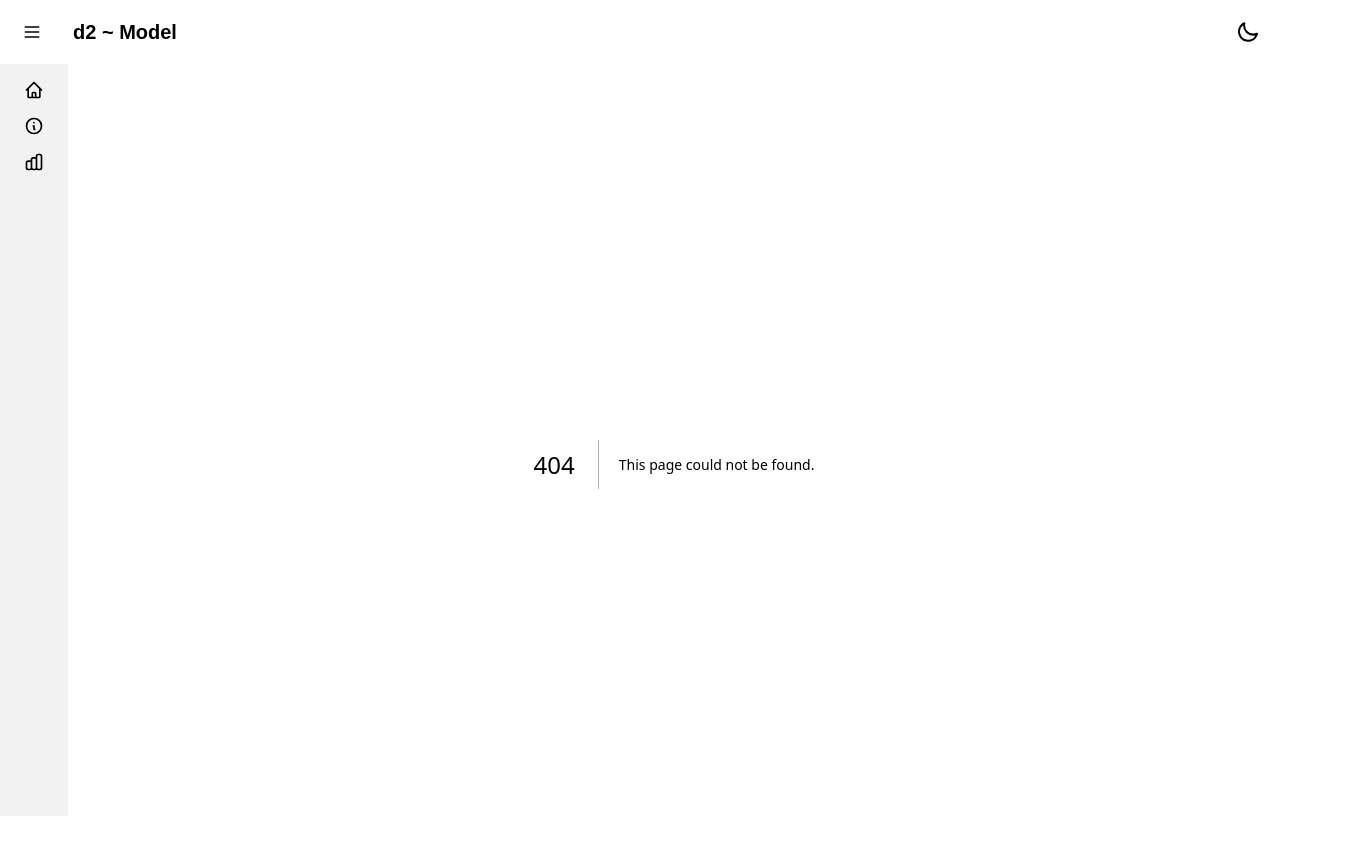
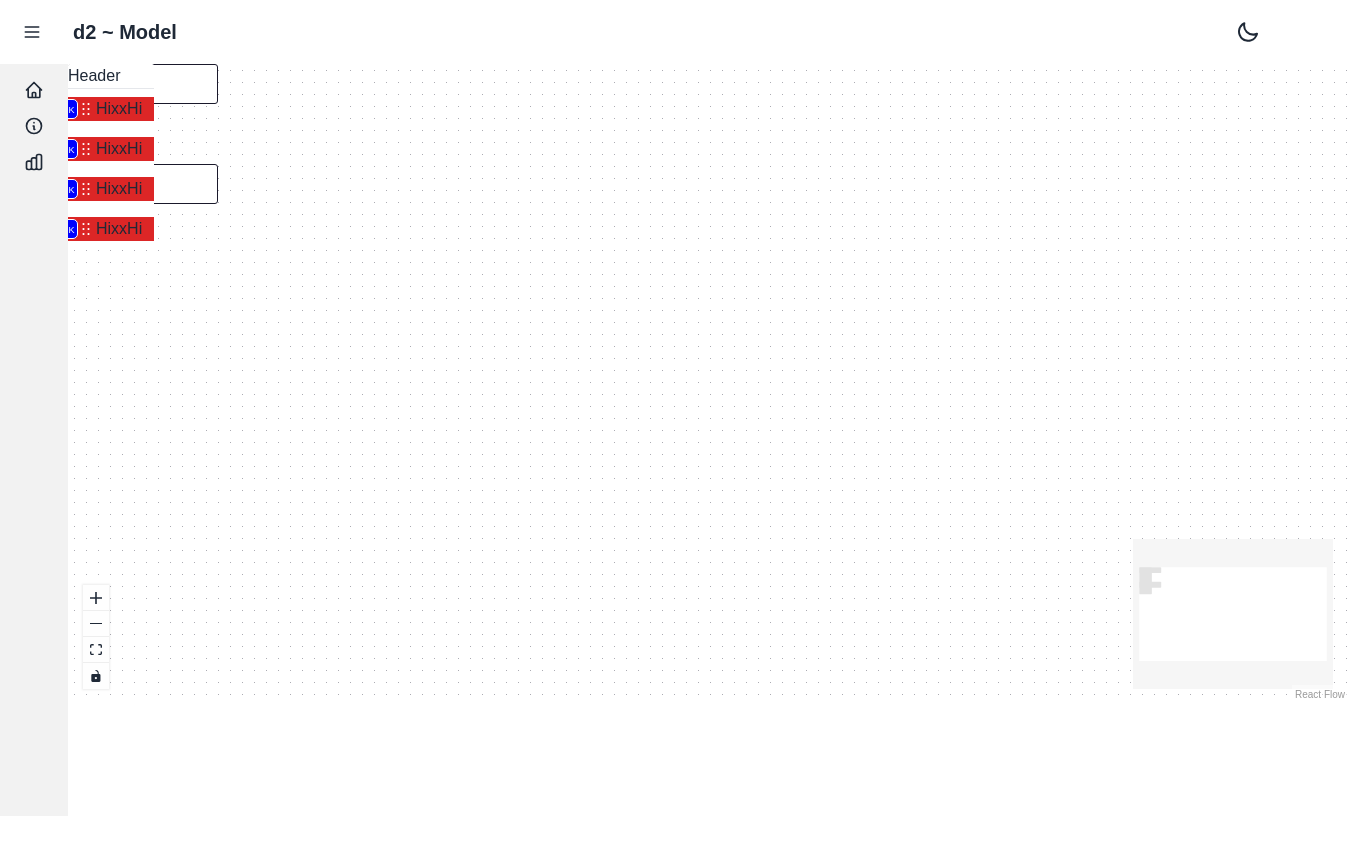
Before and after one commit to chanwit-y/d2-model-demo, a Next.js app: page /er-model in a window 1280 px wide. Before the commit this address had no page. Shown: the top 854 px of the page, 1348 px wide, since content can reach past the window. After the commit the page ends 816 px from the top, so only its background shows below. Built offline with nearby package versions, Linux system fonts and the light colour scheme.

Commit message:
Add drag-and-drop functionality with ColumnItem and EntityNode components; integrate @xyflow/react for enhanced UI interactions

```diff
--- a/package.json
+++ b/package.json
@@ -12,11 +12,14 @@
     "db:seed": "bun run ./src/db/seed.ts"
   },
   "dependencies": {
+    "@dnd-kit/core": "^6.3.1",
+    "@dnd-kit/sortable": "^10.0.0",
     "@hookform/resolvers": "^3.10.0",
     "@libsql/client": "^0.14.0",
     "@sinclair/typebox": "^0.34.13",
     "@tanstack/react-query": "^5.64.1",
     "@tanstack/react-query-devtools": "^5.64.1",
+    "@xyflow/react": "^12.4.4",
     "drizzle-orm": "^0.38.3",
     "lodash": "^4.17.21",
     "next": "15.1.2",
--- /dev/null
+++ b/src/app/components/ERModle/ColumnItem.tsx
@@ -0,0 +1,38 @@
+
+import { Handle, Position } from '@xyflow/react'
+import React from 'react'
+import { DragIndicator } from '../asset/icon/DragIndicator'
+
+export default function ColumnItem() {
+	return (
+		<div className='flex py-2 flex-col'>
+			<div className='flex bg-red-600'>
+				<Handle id='a' type="target" style={{
+					position: 'relative',
+					top: 12,
+					left: 0,
+					width: 20,
+					height: 20,
+					paddingTop: 4,
+					paddingLeft: 1,
+					backgroundColor: 'blue',
+					borderRadius: 5,
+					color: 'white',
+					fontSize: 9,
+					letterSpacing: 1,
+				}} position={Position.Left}>
+					<div className=' text-center'>PK</div>
+				</Handle>
+
+				<div className='flex relative -left-3 items-center'>
+					<div className=' text-white cursor-move'>
+						<DragIndicator />
+					</div>
+					<span>Hi</span>
+					<span>xxHi</span>
+				</div>
+
+			</div>
+		</div>
+	)
+}
--- /dev/null
+++ b/src/app/components/ERModle/EntityNode.tsx
@@ -0,0 +1,44 @@
+"use client"
+
+import { useCallback } from 'react';
+import { Handle, Position } from '@xyflow/react';
+import { DragIndicator } from '../asset/icon/DragIndicator';
+import ColumnItem from './ColumnItem';
+
+const handleStyle = { left: 10 };
+
+type Props = {
+  data: any
+}
+
+export function EntityNode({ data }: Props) {
+  const onChange = useCallback((evt: any) => {
+    console.log(evt.target.value);
+  }, []);
+
+  return (
+    <div className='rounded-sm bg-white'>
+      <div className='flex'>
+        Header
+      </div>
+      <hr />
+
+      <ColumnItem />
+      <ColumnItem />
+      <ColumnItem />
+      <ColumnItem />
+
+      {/* <div>
+        <label htmlFor="text">Text:</label>
+        <input id="text" name="text" onChange={onChange} className="nodrag" />
+      </div>
+      <Handle type="source" position={Position.Bottom} id="a" />
+      <Handle
+        type="source"
+        position={Position.Bottom}
+        id="b"
+        style={handleStyle}
+      /> */}
+    </div>
+  );
+}
--- /dev/null
+++ b/src/app/components/asset/icon/DragIndicator.tsx
@@ -0,0 +1,7 @@
+import { SVGProps } from "react";
+
+export function DragIndicator(props: SVGProps<SVGSVGElement>) {
+	return (
+		<svg xmlns="http://www.w3.org/2000/svg" width="20" height="20" viewBox="0 0 24 24"> <path fill="currentColor" d="M9 19.23q-.508 0-.87-.36T7.77 18t.36-.87t.87-.36t.87.36t.36.87t-.36.87t-.87.36m6 0q-.508 0-.87-.36t-.36-.87t.36-.87t.87-.36t.87.36t.36.87t-.36.87t-.87.36m-6-6q-.508 0-.87-.36T7.77 12t.36-.87t.87-.36t.87.36t.36.87t-.36.87t-.87.36m6 0q-.508 0-.87-.36t-.36-.87t.36-.87t.87-.36t.87.36t.36.87t-.36.87t-.87.36m-6-6q-.508 0-.87-.36T7.77 6t.36-.87t.87-.36t.87.36t.36.87t-.36.87t-.87.36m6 0q-.508 0-.87-.36T13.77 6t.36-.87t.87-.36t.87.36t.36.87t-.36.87t-.87.36" /></svg>
+	)
+}
--- /dev/null
+++ b/src/app/er-model/page.tsx
@@ -0,0 +1,62 @@
+'use client'
+import React, { useCallback, useMemo } from 'react';
+import {
+	ReactFlow,
+	MiniMap,
+	Controls,
+	Background,
+	useNodesState,
+	useEdgesState,
+	addEdge,
+	BackgroundVariant,
+} from '@xyflow/react';
+
+import '@xyflow/react/dist/style.css';
+import { EntityNode } from '../components/ERModle/EntityNode';
+
+const initialNodes = [
+	{ id: '1', position: { x: 0, y: 0 }, data: { label: '1' } },
+	{ id: '2', position: { x: 0, y: 100 }, data: { label: '2' } },
+	{
+		id: 'node-1',
+		type: 'textUpdater',
+		position: { x: 0, y: 0 },
+		data: { value: 123 },
+	},
+];
+const initialEdges = [
+	{ id: 'e1-2', source: '1', target: '2' },
+	{ id: 'e2-1', source: '2', target: 'node-1', targetHandle: 'a' },
+	{ id: 'e2-2', source: '2', target: 'node-1', targetHandle: 'b' }
+];
+
+
+export default function App() {
+	const [nodes, setNodes, onNodesChange] = useNodesState(initialNodes);
+	const [edges, setEdges, onEdgesChange] = useEdgesState(initialEdges);
+
+
+	const nodeTypes = useMemo(() => ({ textUpdater: EntityNode }), []);
+
+	const onConnect = useCallback(
+		(params: any) => setEdges((eds) => addEdge(params, eds)),
+		[setEdges],
+	);
+
+	return (
+		<div style={{ width: '100vw', height: '80vh' }}>
+			<ReactFlow
+				nodes={nodes}
+				edges={edges}
+				nodeTypes={nodeTypes}
+				onNodesChange={onNodesChange}
+				onEdgesChange={onEdgesChange}
+				onConnect={onConnect}
+			>
+				<Controls />
+				<MiniMap />
+				<Background variant={BackgroundVariant.Dots} gap={12} size={1} />
+			</ReactFlow>
+		</div>
+	);
+}
```
Also changed, not shown: 1 other file (tests, documents, lock files or other folders).
